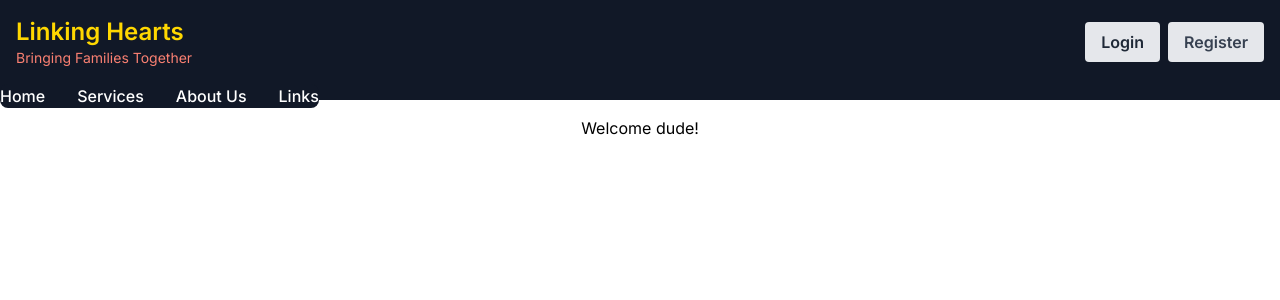
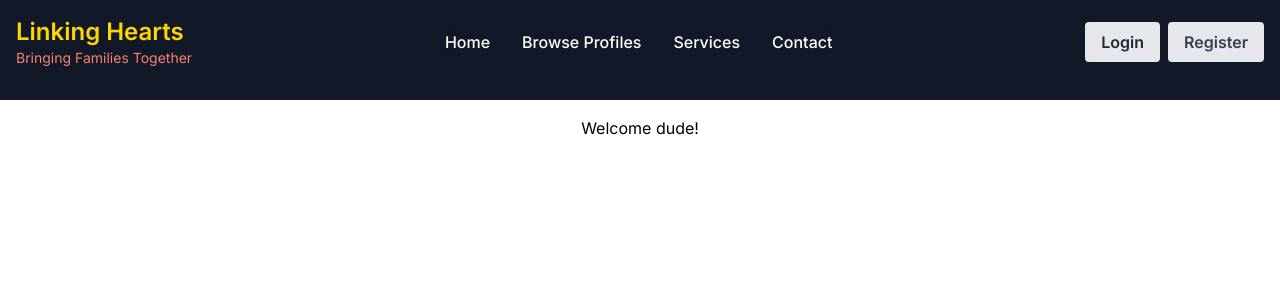
Before and after one commit to chelladurai-1997/interesting-stories, a Next.js app: page /dashboard in a window 1280 px wide. Shown: the top 300 px of the page. Built offline with nearby package versions, Linux system fonts and the light colour scheme.

Commit message:
feat: style update on header

```diff
--- a/app/components/organism/Header/Header.tsx
+++ b/app/components/organism/Header/Header.tsx
@@ -1,6 +1,6 @@
 "use client";
 import Link from "next/link";
-import { useEffect, useRef, useState, FC } from "react";
+import { useEffect, useRef, useState } from "react";
 import { useUser } from "@/app/lib/contexts/UserContext";
 import SearchForm from "../SearchForm/SearchForm";
 
@@ -11,7 +11,7 @@ interface HeaderProps {
   highlightedText?: string;
 }
 
-const Header: FC<HeaderProps> = ({ showSearchForm }) => {
+const Header: React.FC<HeaderProps> = ({ showSearchForm }) => {
   const { userProfile, logout } = useUser();
   const [isMobileMenuOpen, setIsMobileMenuOpen] = useState(false);
   const [isDropdownOpen, setIsDropdownOpen] = useState(false);
@@ -20,13 +20,13 @@ const Header: FC<HeaderProps> = ({ showSearchForm }) => {
   const mobileMenuRef = useRef<HTMLDivElement>(null);
 
   const toggleMobileMenu = () => {
-    setIsMobileMenuOpen((prev) => !prev);
     if (isDropdownOpen) setIsDropdownOpen(false);
+    setIsMobileMenuOpen(!isMobileMenuOpen);
   };
 
   const toggleDropdown = () => {
-    setIsDropdownOpen((prev) => !prev);
     if (isMobileMenuOpen) setIsMobileMenuOpen(false);
+    setIsDropdownOpen(!isDropdownOpen);
   };
 
   const handleClickOutside = (event: MouseEvent) => {
@@ -55,108 +55,22 @@ const Header: FC<HeaderProps> = ({ showSearchForm }) => {
     <section className="relative bg-gray-900 pb-4">
       <nav className="border-gray-200 bg-gray-900 relative">
         <div className="max-w-screen-xl flex flex-wrap items-center justify-between mx-auto p-4">
-          <Brand />
-          <UserControls
-            userProfile={userProfile}
-            isDropdownOpen={isDropdownOpen}
-            toggleDropdown={toggleDropdown}
-            isMobileMenuOpen={isMobileMenuOpen}
-            toggleMobileMenu={toggleMobileMenu}
-            logout={logout}
-            dropdownRef={dropdownRef}
-            mobileMenuRef={mobileMenuRef}
-          />
-          <NavMenu isMobileMenuOpen={isMobileMenuOpen} />
-        </div>
-      </nav>
-      {showSearchForm && <SearchForm />}
-    </section>
-  );
-};
-
-const Brand = () => (
           <Link href="/" className="flex flex-col items-start">
             <span className="text-2xl font-semibold text-[#ffd700]">
               Linking Hearts
             </span>
-    <span className="text-sm text-[#fa8072]">Bringing Families Together</span>
+            <span className="text-sm text-[#fa8072]">
+              Bringing Families Together
+            </span>
           </Link>
-);
 
-interface UserControlsProps {
-  userProfile: any;
-  isDropdownOpen: boolean;
-  toggleDropdown: () => void;
-  isMobileMenuOpen: boolean;
-  toggleMobileMenu: () => void;
-  logout: () => void;
-  dropdownRef: React.RefObject<HTMLDivElement>;
-  mobileMenuRef: React.RefObject<HTMLDivElement>;
-}
-
-const UserControls: FC<UserControlsProps> = ({
-  userProfile,
-  isDropdownOpen,
-  toggleDropdown,
-  isMobileMenuOpen,
-  toggleMobileMenu,
-  logout,
-  dropdownRef,
-}) => (
           <div className="flex items-center md:order-2 space-x-3 md:space-x-0 rtl:space-x-reverse">
-    {/* <NotificationBell /> */}
             {userProfile ? (
-      <UserDropdown
-        userProfile={userProfile}
-        isDropdownOpen={isDropdownOpen}
-        toggleDropdown={toggleDropdown}
-        logout={logout}
-        dropdownRef={dropdownRef}
-      />
-    ) : (
-      <AuthButtons />
-    )}
-    <MobileMenuToggle
-      isMobileMenuOpen={isMobileMenuOpen}
-      toggleMobileMenu={toggleMobileMenu}
-    />
-  </div>
-);
-
-const AuthButtons = () => (
-  <div className="flex space-x-2">
-    <Link href="/login">
-      <button className="bg-gray-200 text-gray-800 font-semibold py-2 px-4 rounded hover:bg-gray-400 transition duration-300">
-        Login
-      </button>
-    </Link>
-    <Link href="/signup" className="hidden md:block">
-      <button className="bg-gray-200 text-gray-700 font-semibold py-2 px-4 rounded hover:bg-gray-400 transition duration-300">
-        Register
-      </button>
-    </Link>
-  </div>
-);
-
-interface UserDropdownProps {
-  userProfile: any;
-  isDropdownOpen: boolean;
-  toggleDropdown: () => void;
-  logout: () => void;
-  dropdownRef: React.RefObject<HTMLDivElement>;
-}
-
-const UserDropdown: FC<UserDropdownProps> = ({
-  userProfile,
-  isDropdownOpen,
-  toggleDropdown,
-  logout,
-  dropdownRef,
-}) => (
               <div className="relative" ref={dropdownRef}>
                 <button
                   type="button"
                   className="flex text-sm bg-gray-800 rounded-full focus:ring-4 focus:ring-gray-600"
+                  id="user-menu-button"
                   aria-expanded={isDropdownOpen}
                   onClick={toggleDropdown}
                 >
@@ -178,7 +92,7 @@ const UserDropdown: FC<UserDropdownProps> = ({
                         {userProfile.userId}
                       </span>
                     </div>
-        <ul className="py-2">
+                    <ul className="py-2" aria-labelledby="user-menu-button">
                       <li>
                         <Link
                           href="/dashboard"
@@ -200,7 +114,7 @@ const UserDropdown: FC<UserDropdownProps> = ({
                         <Link
                           href="#"
                           className="block px-4 py-2 text-sm text-gray-200 hover:bg-gray-600"
-              onClick={logout}
+                          onClick={() => logout()}
                         >
                           Sign out
                         </Link>
@@ -209,18 +123,23 @@ const UserDropdown: FC<UserDropdownProps> = ({
                   </div>
                 )}
               </div>
-);
+            ) : (
+              <div className="flex space-x-2">
+                <Link href="/login">
+                  <button className="bg-gray-200 text-gray-800 font-semibold py-2 px-4 rounded hover:bg-gray-400 transition duration-300">
+                    Login
+                  </button>
+                </Link>
+                <Link href="/signup" className="hidden md:block">
+                  <button className="bg-gray-200 text-gray-700 font-semibold py-2 px-4 rounded hover:bg-gray-400 transition duration-300">
+                    Register
+                  </button>
+                </Link>
+              </div>
+            )}
 
-interface MobileMenuToggleProps {
-  isMobileMenuOpen: boolean;
-  toggleMobileMenu: () => void;
-}
-
-const MobileMenuToggle: FC<MobileMenuToggleProps> = ({
-  isMobileMenuOpen,
-  toggleMobileMenu,
-}) => (
             <button
+              data-collapse-toggle="navbar-user"
               type="button"
               className="inline-flex items-center p-2 w-10 h-10 justify-center text-sm rounded-lg md:hidden focus:outline-none focus:ring-2 text-gray-400 hover:bg-gray-700 focus:ring-gray-600"
               aria-controls="navbar-user"
@@ -244,47 +163,97 @@ const MobileMenuToggle: FC<MobileMenuToggleProps> = ({
                 />
               </svg>
             </button>
-);
+          </div>
 
-interface NavMenuProps {
-  isMobileMenuOpen: boolean;
-}
-const NavMenu: FC<NavMenuProps> = ({ isMobileMenuOpen }) => (
           <div
-    className={`absolute top-full left-0 right-0 z-10 md:flex md:w-auto md:order-1 ${
+            className={`${
               isMobileMenuOpen ? "block" : "hidden"
-    }`}
+            } absolute top-full left-0 right-0 bg-gray-800 border border-gray-700 rounded-lg shadow-lg md:hidden min-w-48`} // Set min width here
+            ref={mobileMenuRef}
           >
-    <ul className="flex flex-col font-medium p-4 md:p-0 mt-4 border rounded-lg md:flex-row md:space-x-8 md:mt-0 md:border-0 md:bg-gray-900 bg-gray-800 border-gray-700">
+            <ul className="flex flex-col font-medium p-4 space-y-2">
               <li>
-        <Link
-          href="/"
-          className="block py-2 pl-3 pr-4 text-white md:p-0"
+                <a
+                  href="#"
+                  className="block py-2 px-3 text-white hover:bg-gray-600 rounded"
                   aria-current="page"
                 >
                   Home
+                </a>
+              </li>
+              <li>
+                <a
+                  href="#"
+                  className="block py-2 px-3 text-white hover:bg-gray-600 rounded"
+                  aria-current="page"
+                >
+                  Services
+                </a>
+              </li>
+              <li>
+                <Link
+                  href="/signup"
+                  className="block py-2 px-3 text-white hover:bg-gray-600 rounded"
+                >
+                  Register
                 </Link>
               </li>
               <li>
-        <Link
-          href="/services"
-          className="block py-2 pl-3 pr-4 text-white md:p-0"
+                <a
+                  href="#"
+                  className="block py-2 px-3 text-white hover:bg-gray-600 rounded"
                 >
-          Services
-        </Link>
-      </li>
-      <li>
-        <Link href="/about" className="block py-2 pl-3 pr-4 text-white md:p-0">
-          About Us
-        </Link>
-      </li>
-      <li>
-        <Link href="/links" className="block py-2 pl-3 pr-4 text-white md:p-0">
-          Links
-        </Link>
+                  Contact
+                </a>
               </li>
             </ul>
           </div>
+
+          <div
+            className="hidden w-full md:flex md:w-auto md:order-1"
+            id="navbar-user"
+          >
+            <ul className="flex flex-col font-medium p-4 md:p-0 mt-4 border rounded-lg md:space-x-8 rtl:space-x-reverse md:flex-row md:mt-0 md:border-0 bg-gray-800 bg-gray-900 border-gray-700">
+              <li>
+                <a
+                  href="#"
+                  className="block py-2 px-3 text-white hover:text-[#ffd700] rounded md:bg-transparent md:p-0"
+                  aria-current="page"
+                >
+                  Home
+                </a>
+              </li>
+              <li>
+                <a
+                  href="#"
+                  className="block py-2 px-3 text-white hover:text-[#ffd700] rounded md:bg-transparent md:p-0"
+                >
+                  Browse Profiles
+                </a>
+              </li>
+              <li>
+                <a
+                  href="#"
+                  className="block py-2 px-3 text-white hover:text-[#ffd700] rounded md:bg-transparent md:p-0"
+                >
+                  Services
+                </a>
+              </li>
+              <li>
+                <a
+                  href="#"
+                  className="block py-2 px-3 text-white hover:text-[#ffd700] rounded md:bg-transparent md:p-0"
+                >
+                  Contact
+                </a>
+              </li>
+            </ul>
+          </div>
+        </div>
+      </nav>
+      {showSearchForm && <SearchForm />}
+    </section>
   );
+};
 
 export default Header;
```
Lines whose indentation alone changed are shown as unchanged.
